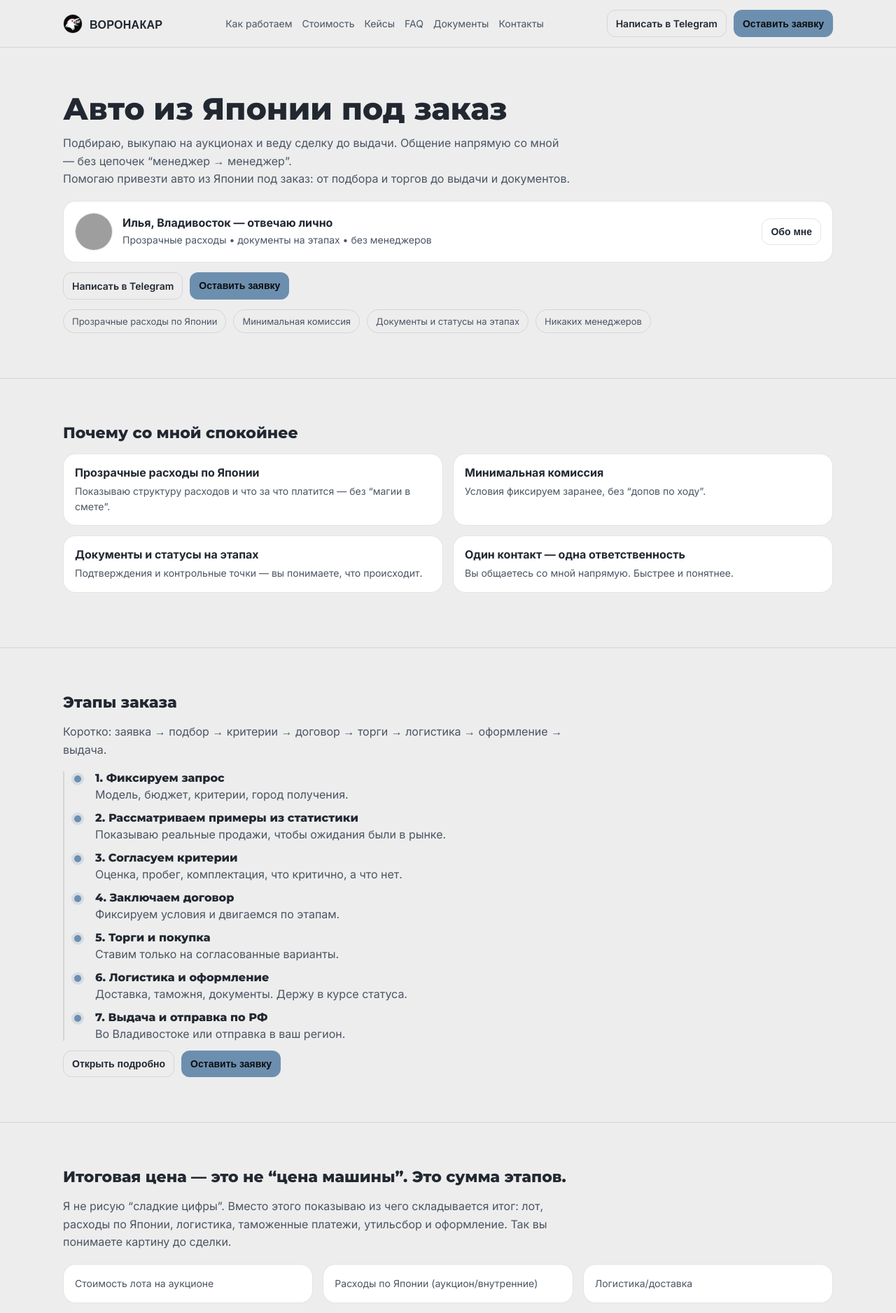
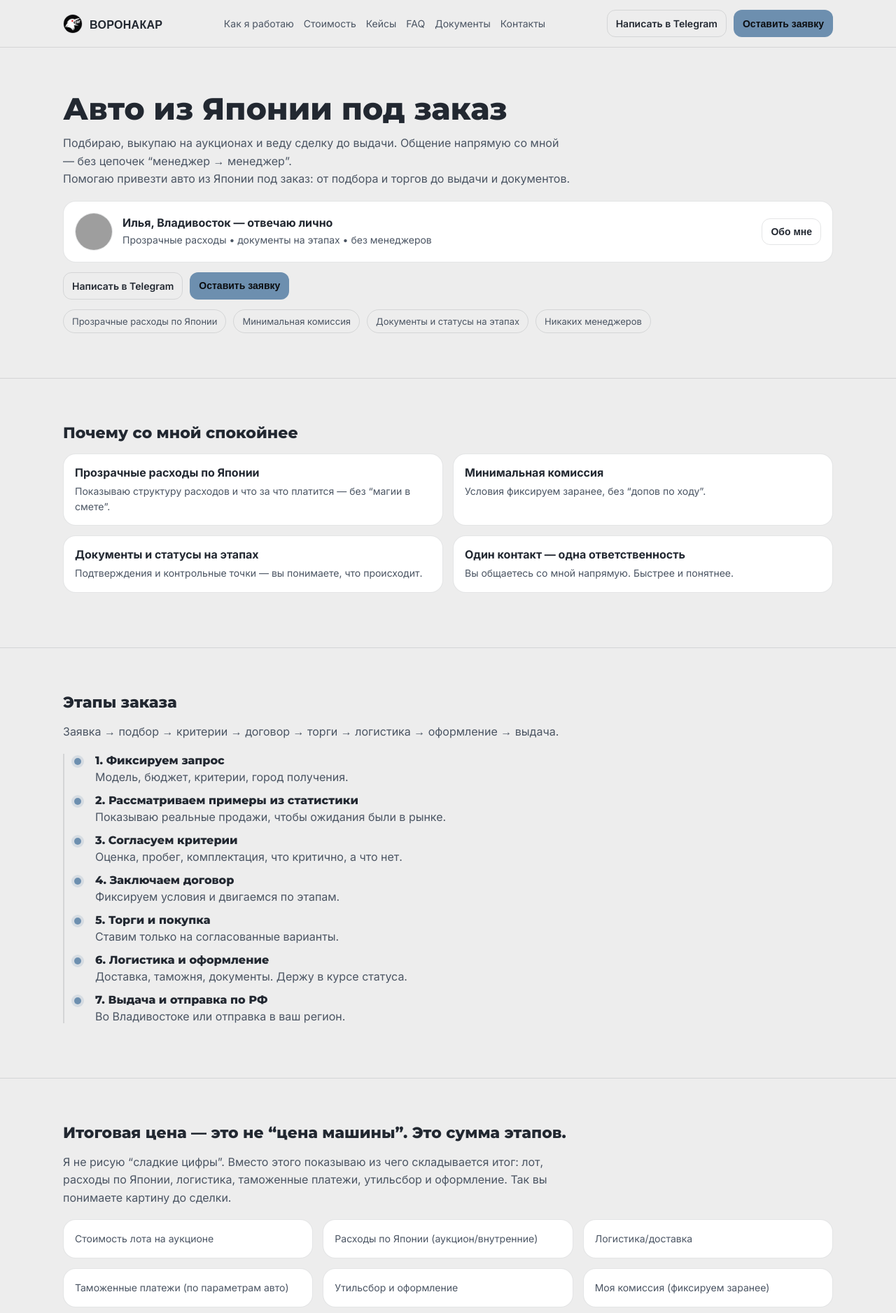
Before and after one commit to melehaha/vorona-site, a Next.js app: page / in a window 1280 px wide. Shown: the top 1876 px of the page at 70% size. Built offline with nearby package versions, Linux system fonts and the light colour scheme; grey boxes are pictures that could not be loaded.

Commit message:
Update page.tsx

```diff
--- a/src/app/page.tsx
+++ b/src/app/page.tsx
@@ -259,7 +259,7 @@ export default function Page() {
 </div>
 
           <nav className="nav" aria-label="Навигация">
-            <a href="#steps">Как работаем</a>
+            <a href="#steps">Как я работаю</a>
             <a href="#cost">Стоимость</a>
             <a href="#cases">Кейсы</a>
             <a href="#faq">FAQ</a>
@@ -367,7 +367,7 @@ export default function Page() {
       <section className="section" id="steps">
         <div className="container">
           <h2 className="h2">Этапы заказа</h2>
-          <p className="p">Коротко: заявка → подбор → критерии → договор → торги → логистика → оформление → выдача.</p>
+          <p className="p">Заявка → подбор → критерии → договор → торги → логистика → оформление → выдача.</p>
 
 <div className="timeline">
   <div className="timelineItem">
@@ -428,12 +428,6 @@ export default function Page() {
 </div>
 
           <div className="btnRow" style={{ marginTop: 14 }}>
-            <button className="btn" onClick={() => setOpenSteps(true)}>
-              Открыть подробно
-            </button>
-            <button className="btn btnPrimary" onClick={() => setOpenLead(true)}>
-              Оставить заявку
-            </button>
           </div>
         </div>
       </section>
@@ -632,13 +626,13 @@ export default function Page() {
             Цифры зависят от параметров авто и текущих условий. Я показываю структуру заранее и объясняю, где диапазон, а где фикс.
           </p>
           <ul>
-            <li>Лот (аукцион)</li>
-            <li>Расходы по Японии</li>
-            <li>Логистика</li>
-            <li>Таможенные платежи</li>
-            <li>Утильсбор / оформление</li>
-            <li>Документы (если требуется)</li>
-            <li>Моя комиссия</li>
+            <li>Лот (аукцион) - сумма выигрышной ставки. Mazda Roadster (1.175.000JPY) </li>
+            <li>Расходы по Японии - за исключением отдаленных аукционов, эта сумма равна 105.000JPY + 5% от суммы ставки свыше млн иен. В случае с Mazda Roadster = 113.750JPY</li>
+            <li>Логистика - комплекс услуг ТК обходится в среднем 60.000 р и включает в себя брокерские услуги, перегон в лабораторию, ПРР, оформление ЭПТС и СБКТС. Фрахт (перевозка морем) стоит в среднем 400$.</li>
+            <li>Таможенные платежи. На сайте tks.ru вы можете найти калькулятор таможенных платежей. В случае с Mazda Roadster пошлина рассчитывается так: 1500 * 3,2 * курс евро = 442.050 р</li>
+            <li>Утильсбор / оформление: На автомобили до 160 л.с. утильсбор стоит 3400 (на авто до 3 лет) или 5200 р, оформление 4924 р. Итого: 10 124 р </li>
+            <li>Документы: Оформление ЭПТС и СБКТС уже включены в комплекс ТК. Если вам нужна помощь с оформление техосмотра, ОСАГО или другими доп.услугами - это обговаривается отдельно</li>
+            <li>Моя комиссия: 30.000 р</li>
           </ul>
 
           <div style={{ marginTop: 12 }}>
```
